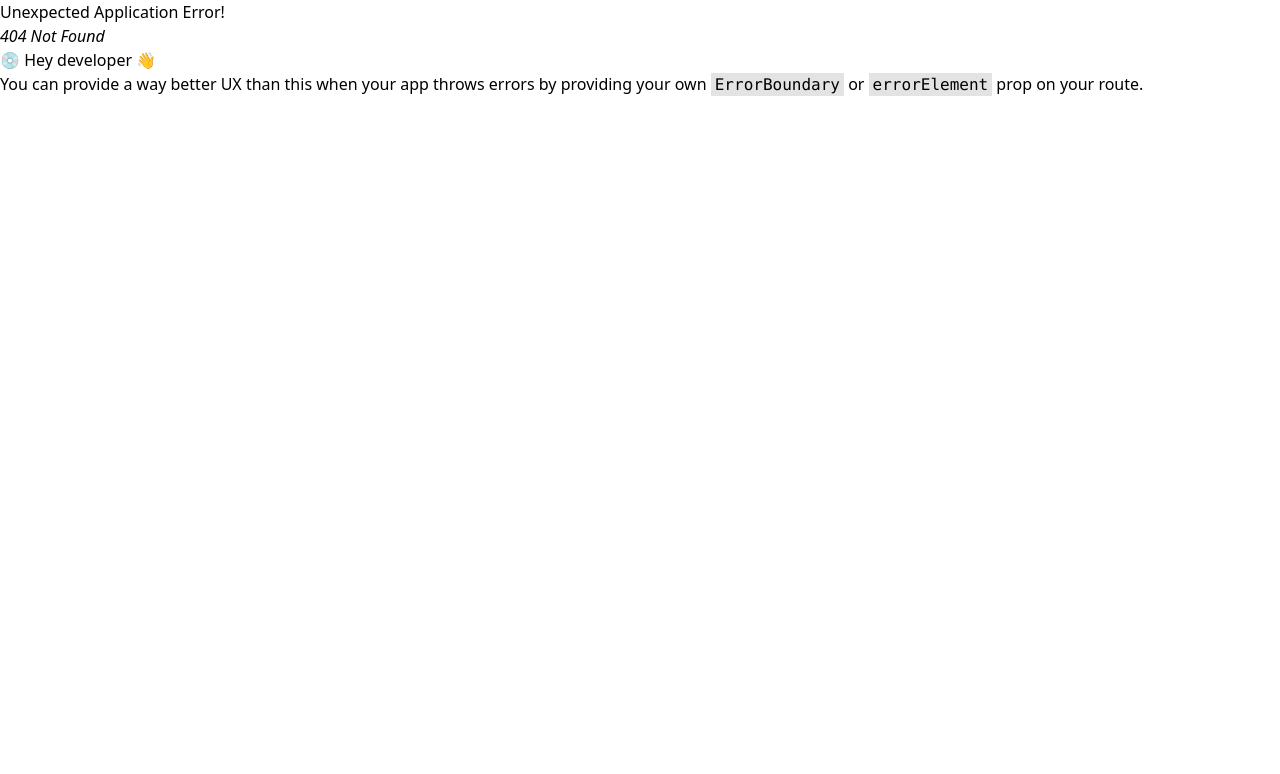
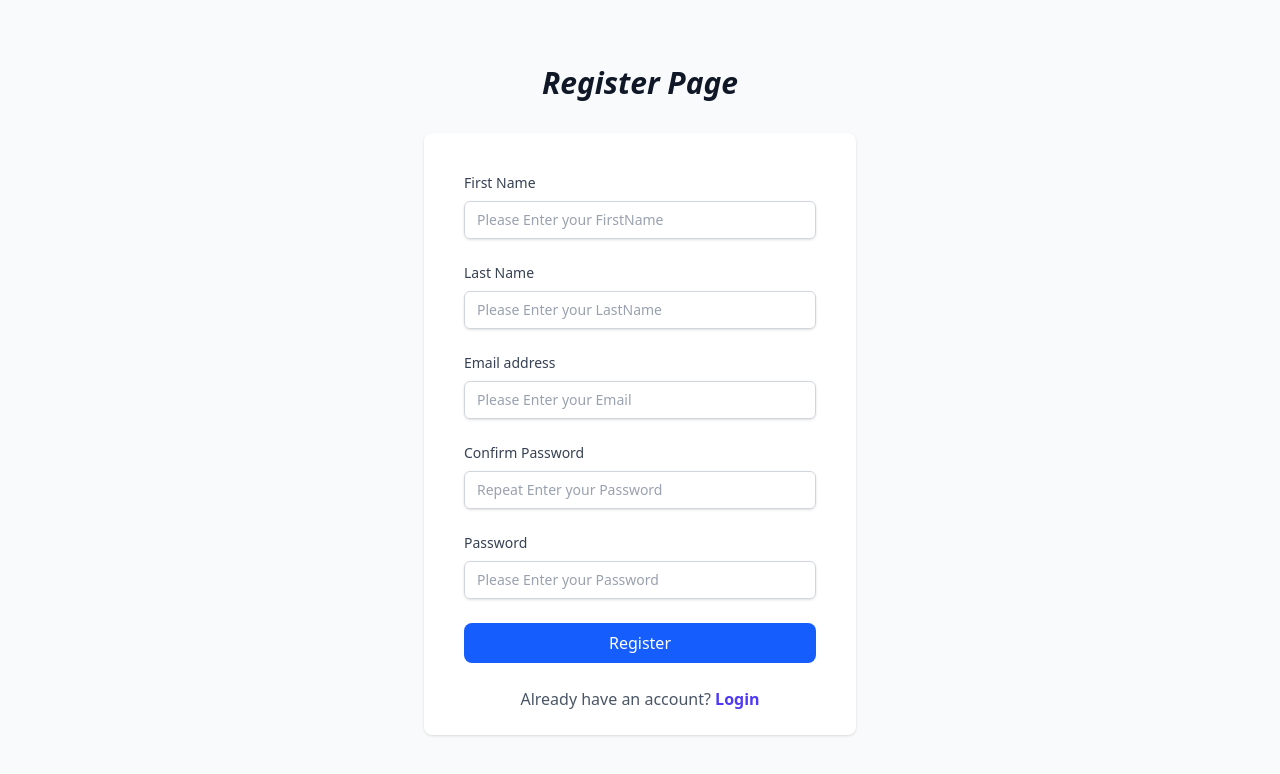
Before and after one commit to ahmedabdelrshed/Med_VQA_Frontend, a React (Vite) app: page /register in a window 1280 px wide. Before the commit this address had no page. Shown: the top 774 px of the page. Built offline with nearby package versions, Linux system fonts and the light colour scheme.

Commit message:
register page ui

```diff
--- a/src/pages/Login.tsx
+++ b/src/pages/Login.tsx
@@ -1,4 +1,6 @@
-import Input from "../components/common/Input";
+import { Link } from "react-router";
+import Button from "../ui/Button";
+import Input from "../ui/Input";
 const Login = () => {
   return (
     <div className="bg-gray-50 h-[100vh] flex flex-col justify-center py-12 sm:px-6 lg:px-8">
@@ -47,13 +49,7 @@ const Login = () => {
                 Forgot your password?
               </a>
             </div>
-            <button
-              data-testid="login"
-              type="submit"
-              className="  flex w-full cursor-pointer justify-center rounded-md bg-indigo-600 px-4 py-2 text-lg font-medium text-white hover:bg-indigo-700 focus:ring-2 focus:ring-indigo-500"
-            >
-              Log In
-            </button>
+            <Button>Log in</Button>
           </form>
           <div className="mt-6 relative">
             <div className="absolute inset-0 flex items-center">
@@ -117,9 +113,9 @@ const Login = () => {
           </div>
           <div className="mt-6 text-center text-gray-600">
             Don't have an account?{" "}
-            <a className="font-semibold text-indigo-600" href="/register">
+            <Link className="font-semibold text-indigo-600" to="/register">
               Create Account
-            </a>
+            </Link>
           </div>
         </div>
       </div>
--- /dev/null
+++ b/src/pages/Register.tsx
@@ -0,0 +1,76 @@
+import { Link } from "react-router";
+import Button from "../ui/Button";
+import Input from "../ui/Input";
+
+const Register = () => {
+  return (
+    <div className="bg-gray-50 h-[100vh] flex flex-col justify-center py-12 sm:px-6 lg:px-8">
+      <h1 className="text-3xl text-center sm:mx-auto sm:w-full sm:max-w-md font-bold italic  text-gray-900">
+        Register Page
+      </h1>
+      <div className="mt-8 sm:mx-auto sm:w-full sm:max-w-md sm:px-2 ">
+        <div className="bg-white px-4 pb-4 pt-10 sm:rounded-lg sm:px-10 sm:pb-6 sm:shadow ">
+          <form className="space-y-6">
+            <div>
+              <label
+                htmlFor="firstName"
+                className="block text-sm font-medium text-gray-700"
+              >
+                First Name
+              </label>
+              <Input placeholder="Please Enter your FirstName" />
+            </div>
+            <div>
+              <label
+                htmlFor="lastName"
+                className="block text-sm font-medium text-gray-700"
+              >
+                Last Name
+              </label>
+              <Input placeholder="Please Enter your LastName" />
+            </div>
+            <div>
+              <label
+                htmlFor="email"
+                className="block text-sm font-medium text-gray-700"
+              >
+                Email address
+              </label>
+              <Input placeholder="Please Enter your Email" />
+            </div>
+            <div>
+              <label
+                htmlFor="confirmPassword"
+                className="block text-sm font-medium text-gray-700"
+              >
+                Confirm Password
+              </label>
+              <Input type="password" placeholder="Repeat Enter your Password" />
+            </div>
+
+            <div>
+              <label
+                htmlFor="password"
+                className="block text-sm font-medium text-gray-700"
+              >
+                Password
+              </label>
+              <Input type="password" placeholder="Please Enter your Password" />
+            </div>
+
+            <Button>Register</Button>
+          </form>
+
+          <div className="mt-6 text-center text-gray-600">
+            Already have an account? {"  "}
+            <Link className="font-semibold text-indigo-600" to="/login">
+              Login
+            </Link>
+          </div>
+        </div>
+      </div>
+    </div>
+  );
+};
+
+export default Register;
--- a/src/router/AppRouter.tsx
+++ b/src/router/AppRouter.tsx
@@ -5,12 +5,14 @@ import {
   RouterProvider,
 } from "react-router";
 import Login from "../pages/Login";
+import Register from "../pages/Register";
 
 const router = createBrowserRouter(
   createRoutesFromElements(
     <>
       <Route path="/">
         <Route path="login" element={<Login />} />
+        <Route path="register" element={<Register />} />
       </Route>
     </>
   )
--- /dev/null
+++ b/src/ui/Button.tsx
@@ -0,0 +1,28 @@
+import { ButtonHTMLAttributes, ReactNode } from "react";
+
+interface IProps extends ButtonHTMLAttributes<HTMLButtonElement> {
+  children: ReactNode;
+  width?: "w-full" | "w-fit";
+  isLoading?: boolean;
+  className?: string;
+}
+
+const Button = ({
+  children,
+  width = "w-full",
+  className,
+  isLoading,
+  ...rest
+}: IProps) => {
+  return (
+    <button
+      disabled={isLoading}
+      className={`${width} disabled:hover:bg-blue-400, disabled:cursor-not-allowed cursor-pointer hover:bg-blue-700 disabled:bg-blue-400 transition bg-blue-600 p-2  rounded-lg font-medium text-white ${className}`}
+      {...rest}
+    >
+      {children}
+    </button>
+  );
+};
+
+export default Button;
```
Also changed, not shown: src/ui/Input.tsx (renamed from src/components/common/Input.tsx).
